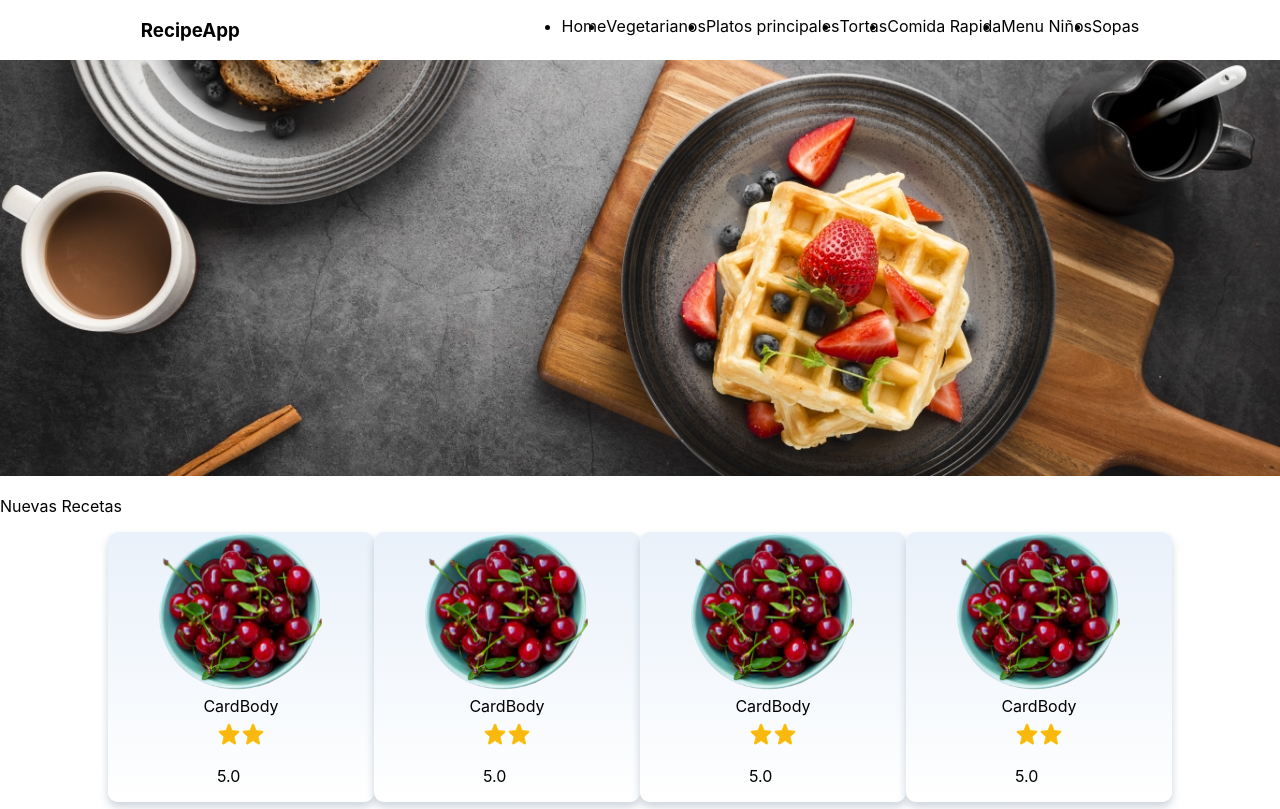
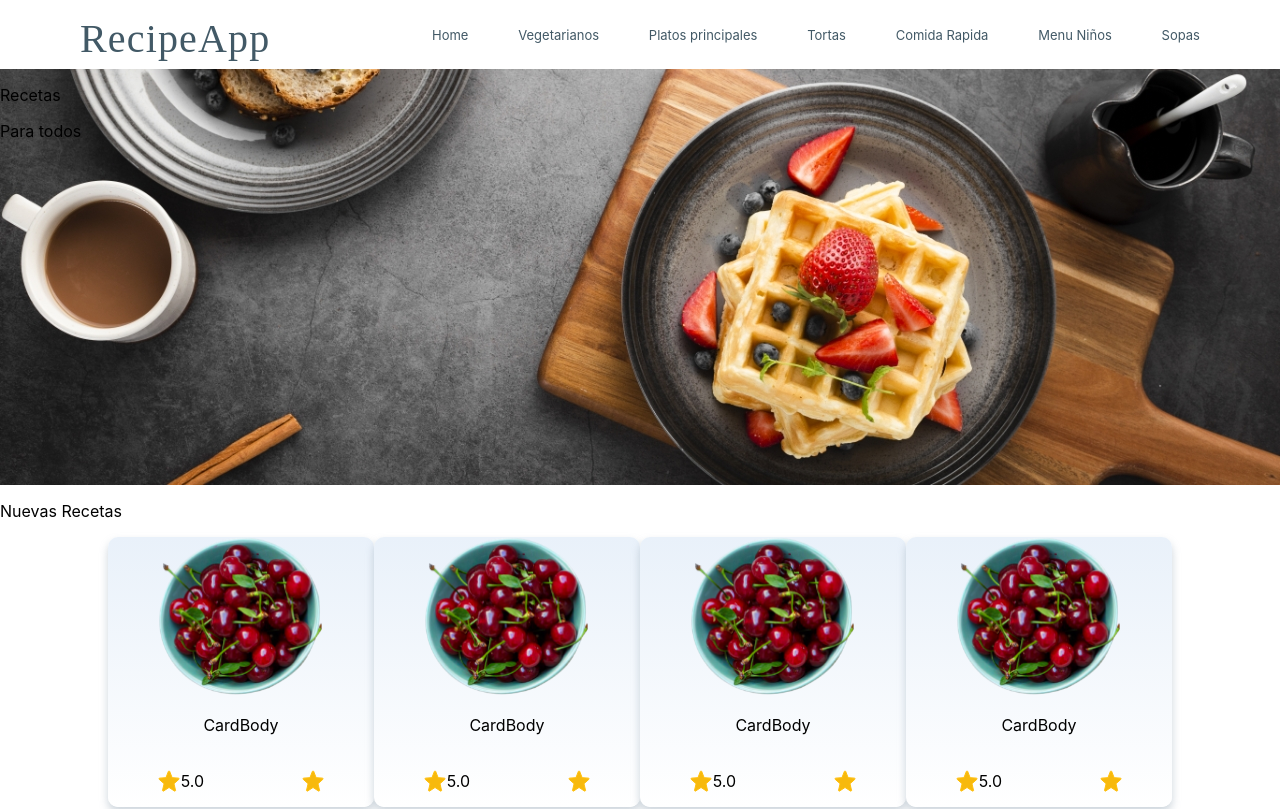
Before and after one commit to milo9402/aranda-frontend, a React (Create React App) app: page / in a window 1280 px wide. Shown: the top 809 px of the page. Built offline with nearby package versions, Linux system fonts and the light colour scheme.

Commit message:
feat(banner, header): some changes in components

```diff
--- a/src/components/Banner/index.tsx
+++ b/src/components/Banner/index.tsx
@@ -1,10 +1,10 @@
 import React from 'react'
-import BannerImg from '../../assets/bcq.jpg';
 
 export default function Banner() {
   return (
     <div className='banner_container'>
-        <img className='banner_container_image' src={BannerImg} alt="Main Banner" />
+        <p className="banner_title">Recetas</p>
+        <p className="banner_subtitle">Para todos</p>
     </div>
   )
 }
--- a/src/components/Card/index.tsx
+++ b/src/components/Card/index.tsx
@@ -9,7 +9,7 @@ export default function Card() {
         <img className='card_image' src={CardImage} alt="card_image" />
         <CardBody/>
         <div className='card_icons'>
-            <span>
+            <span className='card_puntuation'>
                 <Icon/>
                 <p>5.0</p>
             </span>
--- a/src/components/Header/index.tsx
+++ b/src/components/Header/index.tsx
@@ -3,7 +3,7 @@ import React from 'react'
 export default function Header({children}:any) {
   return (
     <div className='header_container'>
-      <h3>RecipeApp</h3>
+      <h1 className='header_title'>RecipeApp</h1>
       {children}
     </div>
   )
--- a/src/components/NavBar/index.tsx
+++ b/src/components/NavBar/index.tsx
@@ -2,16 +2,16 @@ import React from 'react'
 
 export default function Navbar() {
   return (
-    <div>
+    <>
       <ul className='navbar_container'>
-        <li>Home</li>
-        <li>Vegetarianos</li>
-        <li>Platos principales</li>
-        <li>Tortas</li>
-        <li>Comida Rapida</li>
-        <li>Menu Niños</li>
-        <li>Sopas</li>
+        <li className="navbar_item">Home</li>
+        <li className="navbar_item">Vegetarianos</li>
+        <li className="navbar_item">Platos principales</li>
+        <li className="navbar_item">Tortas</li>
+        <li className="navbar_item">Comida Rapida</li>
+        <li className="navbar_item">Menu Niños</li>
+        <li className="navbar_item">Sopas</li>
       </ul>
-    </div>
+    </>
   )
 }
--- a/src/styles/base/_resets.scss
+++ b/src/styles/base/_resets.scss
@@ -1,9 +1,9 @@
-// @import url('../../assets/fonts/Monster\ Clubhouse.ttf');
+// @include font ('../../assets/fonts/Monster\ Clubhouse.ttf');
 
 
 body {
     margin: 0;
-    font-family: -apple-system, BlinkMacSystemFont, 'Segoe UI', 'Roboto', 'Oxygen',
+    font-family: -apple-system, BlinkMacSystemFont, 'Poppins','Segoe UI', 'Roboto', 'Oxygen',
       'Ubuntu', 'Cantarell', 'Fira Sans', 'Droid Sans', 'Helvetica Neue','Clubhouse',
       sans-serif;
     -webkit-font-smoothing: antialiased;
@@ -11,6 +11,6 @@ body {
   }
 
   code {
-    font-family: source-code-pro, Menlo, Monaco, Consolas, 'Courier New',
+    font-family: 'Poppins', source-code-pro, Menlo, Monaco, Consolas, 'Courier New',
       monospace;
   }
--- a/src/styles/base/_settings.scss
+++ b/src/styles/base/_settings.scss
@@ -1,5 +1,5 @@
 
-$main: #D84A4A;
+$primary: #D84A4A;
 $secondary: #425966;
 $white: #FFFFFF;
 $footer_background: transparent linear-gradient(180deg, #C2E3F3 0%, #6AA3C1 100%) 0% 0% no-repeat padding-box;
--- a/src/styles/components/_banner.scss
+++ b/src/styles/components/_banner.scss
@@ -1,8 +1,9 @@
 .banner_container{
     width: 100%;
-    .banner_container_image {
-        width: 100%;
-        height: 416px;
+    contain: content;
+    height: 416px;
+    background-repeat: no-repeat;
+    background-size: cover;
+    background-image: url('../../assets/bcq.jpg');
 
-    }
 }
--- a/src/styles/components/_card.scss
+++ b/src/styles/components/_card.scss
@@ -17,11 +17,16 @@
         width: 164px;
         height: 158px;
     }
-
     .card_icons{
         display: flex;
         flex-direction: row;
         justify-content: space-around;
+        align-items: center;
+        width: 100%;
+    }
+    .card_puntuation{
+        display: inline-flex;
+        align-items: center;
     }
 
 }
--- a/src/styles/components/_footer.scss
+++ b/src/styles/components/_footer.scss
@@ -1,12 +1,12 @@
 .footer_container {
     background: $footer_background;
-    height: 116px;
+    height: 167px;
     display: flex;
     flex-direction: row;
-    justify-content: center;
+    justify-content: space-evenly;
     align-items: center;
     .footer_image{
-        width: 379px;
-        height: 175px;
+        width: 536px;
+        height: 248px;
     }
 }
--- a/src/styles/components/_header.scss
+++ b/src/styles/components/_header.scss
@@ -2,4 +2,19 @@
     display: flex;
     flex-direction: row;
     justify-content: space-around;
+    align-items: center;
+    height: 69px;
+    .header_title{
+        top: 14px;
+        left: 70px;
+        width: 152px;
+        height: 40px;
+        color: $secondary;
+        text-align: left;
+        font: normal normal normal 40px/48px Monster Clubhouse;
+        letter-spacing: 1.15px;
+        text-transform: capitalize;
+        opacity: 1;
+    }
+
 }
--- a/src/styles/components/_navbar.scss
+++ b/src/styles/components/_navbar.scss
@@ -1,4 +1,16 @@
 .navbar_container {
     display: flex;
     flex-direction: row;
+    justify-content: space-between;
+    width: 60%;
+    .navbar_item{
+        list-style-type: none;
+        font-size: 13px;
+        color: $secondary;
+        &:hover{
+            color: $primary;
+            cursor: pointer;
+        }
+    }
+
 }
```
